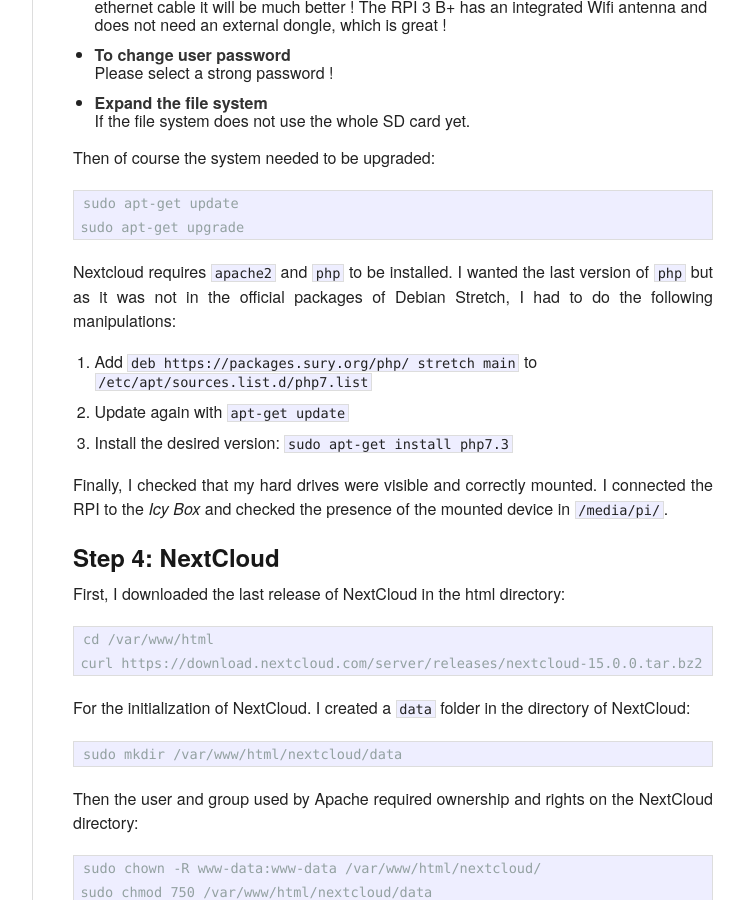
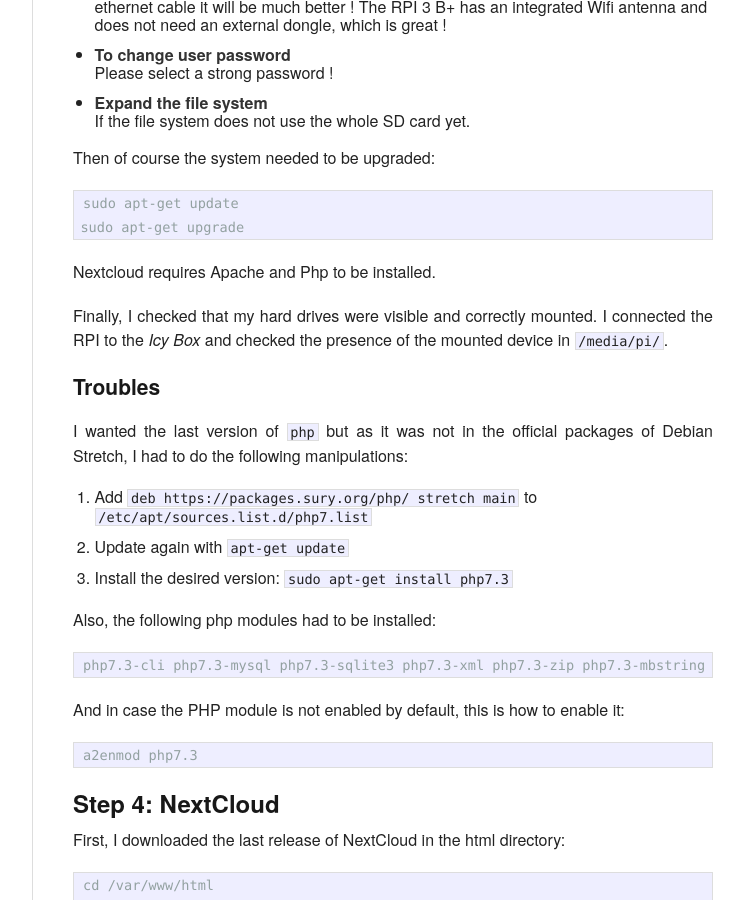
Before and after one commit to RomainTT/romaintt.github.io, a Jekyll site: the page built from _posts/2019-01-04-my-cloud.md, in a window 1280 px wide and 900 px high, scrolled down 3100 px. Shown: the whole window, without its empty margins (378-1122 px from the left). Built offline with Jekyll 4.4.1, drawn with Linux system fonts in a browser that asks for light colours.

Commit message:
Update 2019-01-04-my-cloud.md

```diff
--- a/_posts/2019-01-04-my-cloud.md
+++ b/_posts/2019-01-04-my-cloud.md
@@ -114,15 +114,28 @@
     sudo apt-get update
     sudo apt-get upgrade
 
-Nextcloud requires `apache2` and `php` to be installed. I wanted the last version of `php` but as it was not in the
+Nextcloud requires Apache and Php to be installed.
+
+Finally, I checked that my hard drives were visible and correctly mounted. I connected the RPI to the *Icy Box*
+and checked the presence of the mounted device in `/media/pi/`.
+
+### Troubles
+
+I wanted the last version of `php` but as it was not in the
 official packages of Debian Stretch, I had to do the following manipulations:
 
 1. Add `deb https://packages.sury.org/php/ stretch main` to `/etc/apt/sources.list.d/php7.list`
 2. Update again with `apt-get update`
 3. Install the desired version: `sudo apt-get install php7.3`
 
-Finally, I checked that my hard drives were visible and correctly mounted. I connected the RPI to the *Icy Box*
-and checked the presence of the mounted device in `/media/pi/`.
+Also, the following php modules had to be installed:
+
+    php7.3-cli php7.3-mysql php7.3-sqlite3 php7.3-xml php7.3-zip php7.3-mbstring php7.3-gd php7.3-curl
+
+And in case the PHP module is not enabled by default, this is how to enable it:
+
+    a2enmod php7.3
+
 
 ## Step 4: NextCloud
 
```
